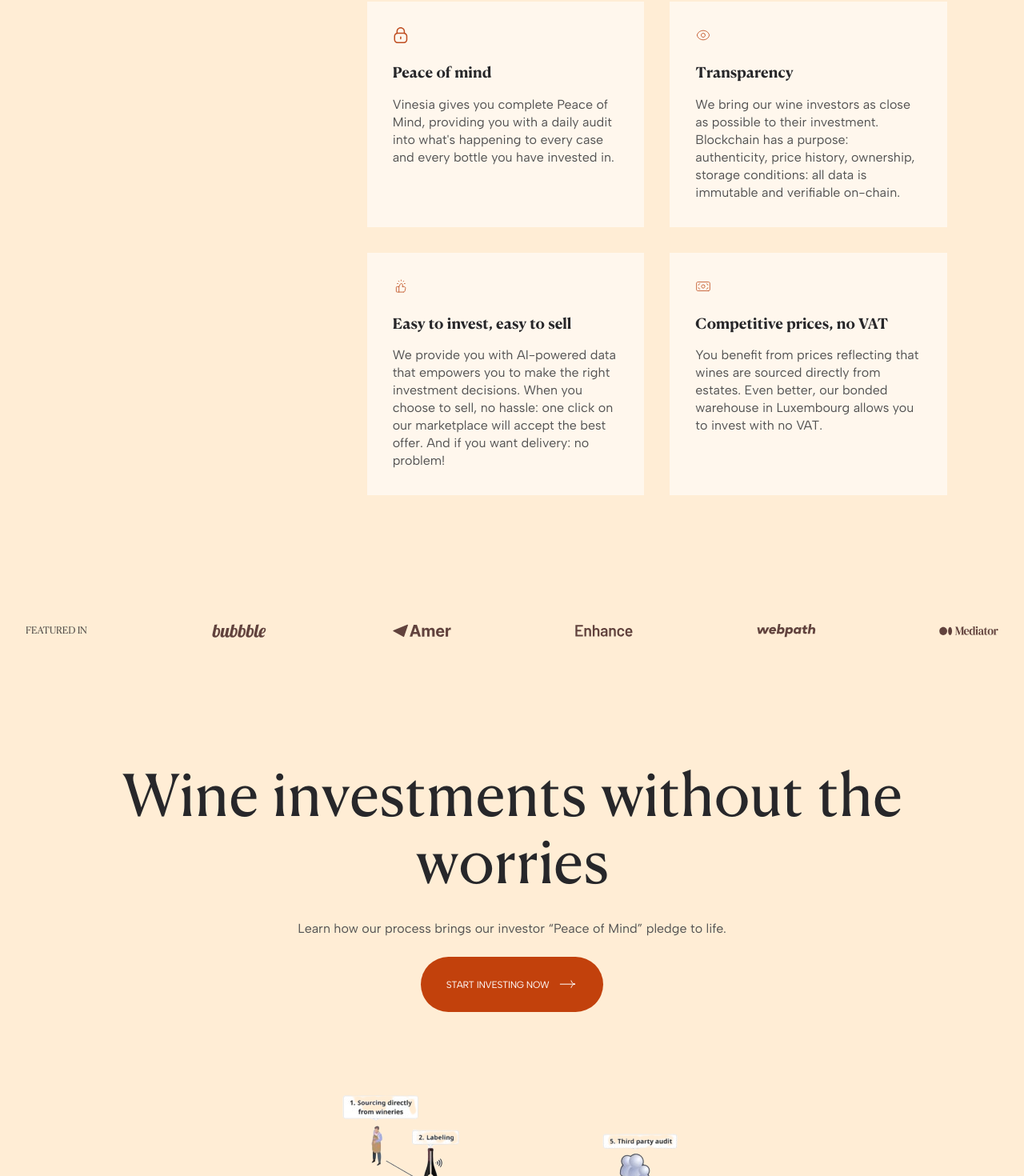
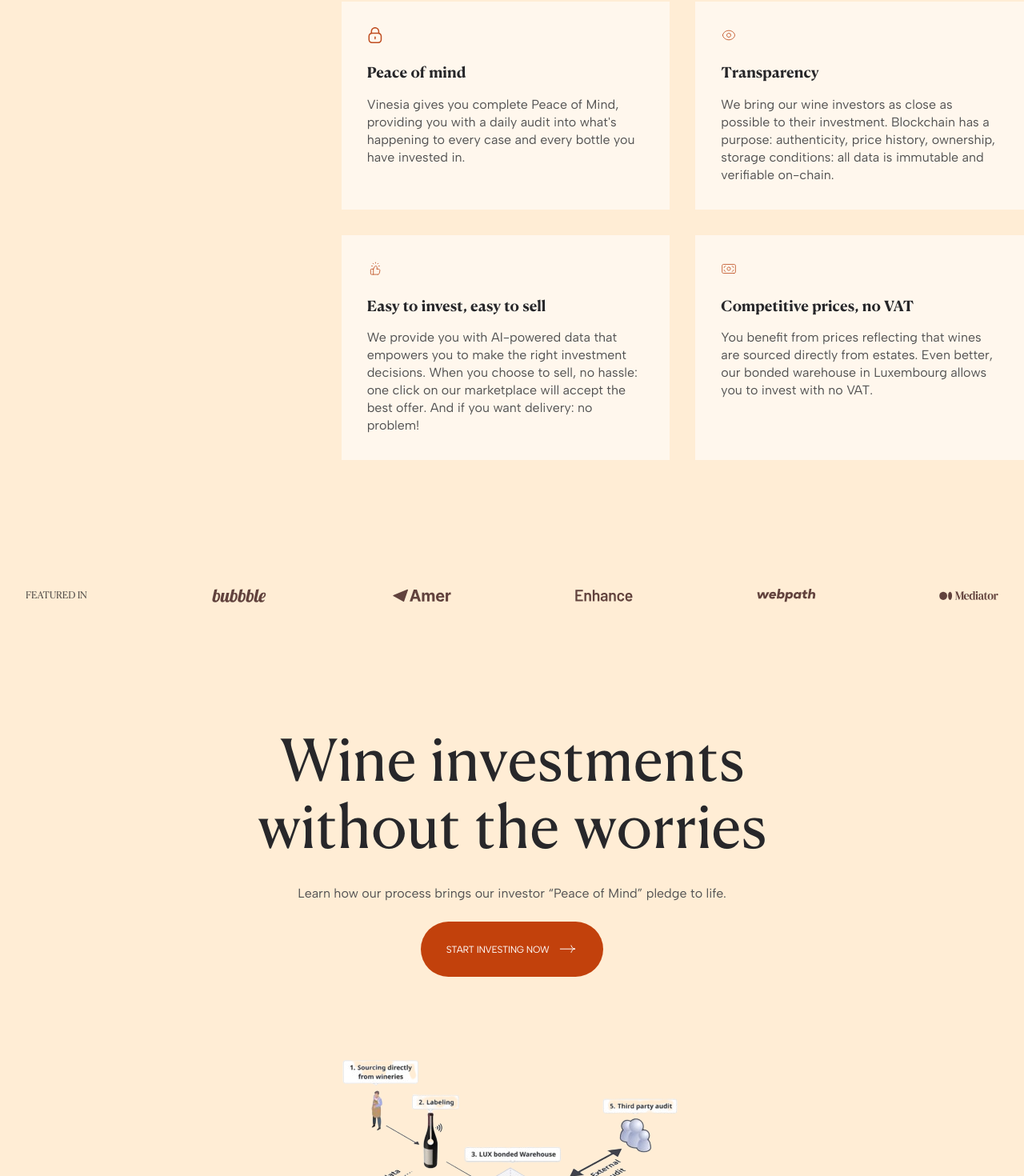
Before and after one commit to nalaZazu/new-vinesia-market, a Next.js app: page /about in a window 1280 px wide. Shown: the part 1292-2762 px from the top of the page at 80% size. Built offline with nearby package versions, Linux system fonts and the light colour scheme.

Commit message:
about-page-pending

```diff
--- a/src/app/about/page.tsx
+++ b/src/app/about/page.tsx
@@ -28,11 +28,11 @@ const About = () => {
         </h1>
       </div> */}
       {/* here is video section */}
-      {/* <div> */}
+      <div className="w-full">
       <Image src={videoImage} alt="video" />
-      {/* </div> */}
+      </div>
       {/* here is next section */}
-      <div className="md:py-40 md:px-24  py-12 px-4">
+      <div className="md:py-40 md:px-0 container mx-auto  py-12 px-4">
         <div className="grid md:grid-cols-3 grid-cols-1">
           <div className="col-span-1">
             <p className="md:max-w-[214px] text-zinc-800 text-base font-normal  leading-snug">
@@ -77,58 +77,9 @@ const About = () => {
       </div>
 
       {/* here is logo img */}
-
-      <div className=" ">
-        <div className="mx-auto max-w-7xl px-6 lg:px-8">
-          {/* <ul className="flex justify-evenly">
-            <li>
-              <h6 className="text-center text-stone-600 text-xs font-normal uppercase leading-3 tracking-tight">
-                Featured in
-              </h6>
-            </li>
-            <li>
-              <Image
-                className="col-span-2  max-w-[74.24px] max-h-[19.20px] object-contain lg:col-span-1"
-                src={bubble}
-                alt="Transistor"
-              />
-            </li>
-            <li>
-              {" "}
-              <Image
-                className="col-span-2  max-w-[74.24px] max-h-[19.20px] object-contain lg:col-span-1"
-                src={bubble}
-                alt="Transistor"
-              />
-            </li>
-            <li>
-              {" "}
-              <Image
-                className="col-span-2  max-w-[74.24px] max-h-[19.20px] object-contain lg:col-span-1"
-                src={bubble}
-                alt="Transistor"
-              />
-            </li>
-            <li>
-              {" "}
-              <Image
-                className="col-span-2  max-w-[74.24px] max-h-[19.20px] object-contain lg:col-span-1"
-                src={bubble}
-                alt="Transistor"
-              />
-            </li>
-            <li>
-              {" "}
-              <Image
-                className="col-span-2  max-w-[74.24px] max-h-[19.20px] object-contain lg:col-span-1"
-                src={bubble}
-                alt="Transistor"
-              />
-            </li>
-          </ul> */}
-
+      <div className="md:block hidden">
+        <div className="mx-auto max-w-7xl px-6 lg:px-8 container">
           <div className="flex flex-wrap justify-between  gap-10 items-center">
-            {/* mx-auto mt-10 grid max-w-lg grid-cols-4 items-center gap-x-8 gap-y-10 sm:max-w-xl sm:grid-cols-6 sm:gap-x-10 lg:mx-0 lg:max-w-none lg:grid-cols-5 */}
             <h6 className="text-center text-stone-600 text-xs font-normal uppercase leading-3 tracking-tight">
               Featured in
             </h6>
@@ -161,11 +112,48 @@ const About = () => {
         </div>
       </div>
 
+      {/* Here is mobile responsive view */}
+      <div className="block md:hidden">
+        <div className="mx-auto max-w-7xl  py-20  px-4  container">
+          <h6 className="text-center text-stone-600 text-xs font-normal uppercase leading-3 tracking-tight pb-8">
+            Featured in
+          </h6>
+          <div className="mx-auto grid max-w-lg grid-cols-4 items-center gap-x-6 gap-y-8 sm:max-w-xl sm:grid-cols-6 sm:gap-x-10 lg:mx-0 lg:max-w-none lg:grid-cols-5 ">
+            {/* sm:max-w-xl sm:grid-cols-6 sm:gap-x-10 lg:mx-0 lg:max-w-none lg:grid-cols-5 */}
+            <Image
+              className="col-span-2  max-w-[74.24px] max-h-[19.20px] w-full lg:col-span-1"
+              src={bubble}
+              alt="Transistor"
+            />
+            <Image
+              className="col-span-2  max-w-[74.24px] max-h-[19.20px] w-full lg:col-span-1"
+              src={amer}
+              alt="Transistor"
+            />
+            <Image
+              className="col-span-2  max-w-[74.24px] max-h-[19.20px] w-full lg:col-span-1"
+              src={enhance}
+              alt="Transistor"
+            />
+            <Image
+              className="col-span-2  max-w-[74.24px] max-h-[19.20px] w-full lg:col-span-1"
+              src={webpack}
+              alt="Transistor"
+            />
+            <Image
+              className="col-span-2  max-w-[74.24px] max-h-[19.20px] w-full lg:col-span-1"
+              src={mediator}
+              alt="Transistor"
+            />
+          </div>
+        </div>
+      </div>
+
       {/* here is a investment section */}
 
       <div className="py-20  px-4 md:py-40 md:px-24">
         <div className="text-center">
-          <h2 className="text-zinc-800 md:text-7xl font-normal md:leading-[84px]   text-center text-4xl   leading-[42px]">
+          <h2 className="max-w-[769px] text-zinc-800 md:text-7xl font-normal md:leading-[84px] mx-auto   text-center text-4xl   leading-[42px]">
             Wine investments without the worries
           </h2>
           <p className=" py-6 text-neutral-600 text-base font-normal leading-snug">
@@ -329,8 +317,6 @@ const About = () => {
               );
             })}
           </div>
-
-
         </div>
       </div>
     </React.Fragment>
```
Also changed, not shown: 1 other file (tests, documents, lock files or other folders). Lines whose indentation alone changed are shown as unchanged.
